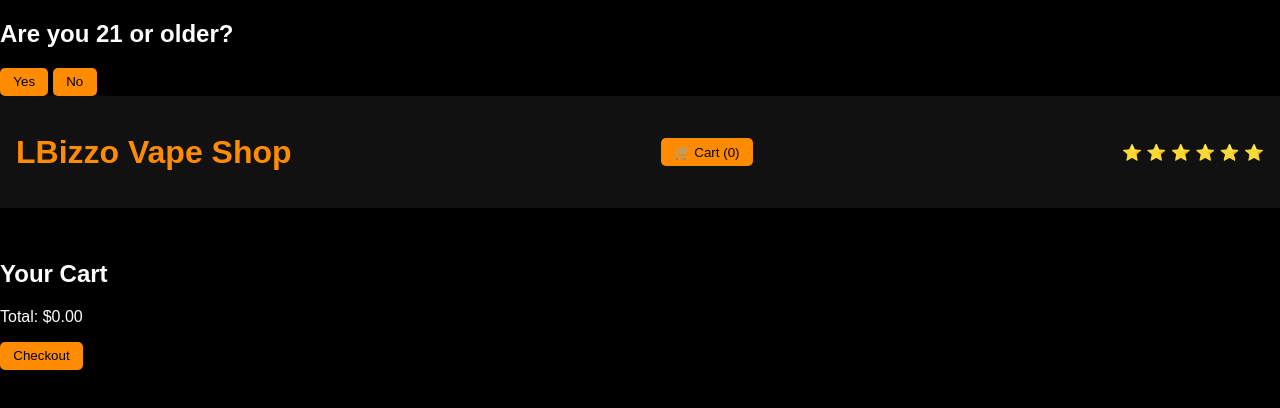
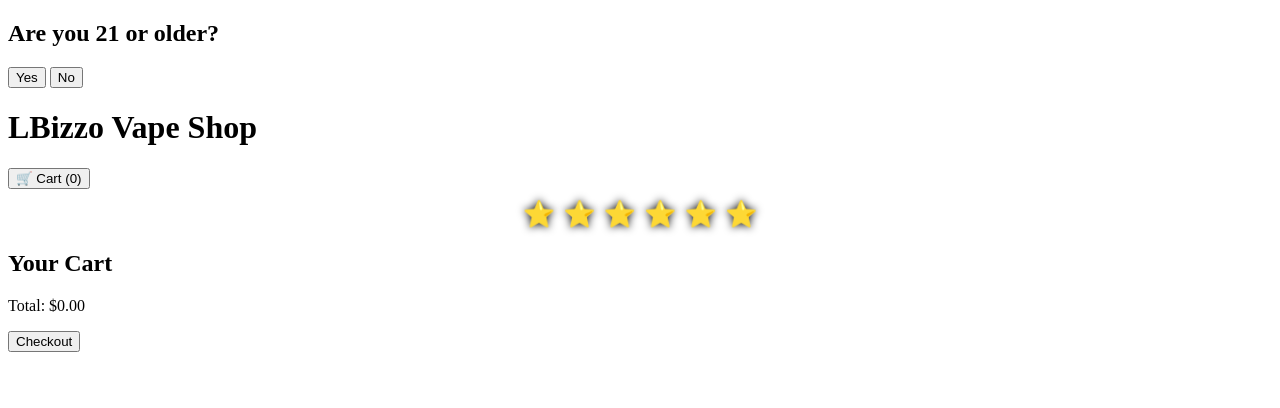
Before and after one commit to bouielouis73-creator/LBizzo-_VapeShop, a website: page index.html in a window 1280 px wide. Drawn offline with Linux system fonts and the light colour scheme.

Commit message:
Update style.css

```diff
--- a/style.css
+++ b/style.css
@@ -1,63 +1,20 @@
-body {
-  font-family: 'Poppins', sans-serif;
-  background: #000;
-  color: #fff;
-  margin: 0;
-  padding: 0;
+/* Loyalty Stars Section */
+#loyalty-stars {
+  display: flex;
+  justify-content: center;
+  gap: 8px;
+  margin-top: 10px;
 }
 
-header {
-  display: flex;
-  justify-content: space-between;
-  align-items: center;
-  background: #111;
-  color: #ff8c00;
-  padding: 1em;
+.star {
+  font-size: 26px;
+  color: #444;
+  text-shadow: 0 0 8px #000;
+  transition: color 0.3s, text-shadow 0.3s, transform 0.3s;
 }
 
-button {
-  background: #ff8c00;
-  color: #000;
-  border: none;
-  padding: 0.5em 1em;
-  border-radius: 5px;
-  cursor: pointer;
+.star.active {
+  color: #ff8c00;
+  text-shadow: 0 0 18px #ff8c00, 0 0 28px #ff8c00;
+  transform: scale(1.1);
 }
-
-.product-grid {
-  display: grid;
-  grid-template-columns: repeat(auto-fill, minmax(220px, 1fr));
-  gap: 1em;
-  padding: 1em;
-}
-
-.product {
-  background: #1b1b1b;
-  padding: 1em;
-  border-radius: 10px;
-  text-align: center;
-}
-
-#cart-popup {
-  position: fixed;
-  bottom: -100%; /* Start hidden below the screen */
-  left: 0;
-  width: 100%;
-  background: #111;
-  border-top: 3px solid #ff8c00;
-  padding: 1em;
-  color: white;
-  z-index: 1000;
-  text-align: center;
-  transition: bottom 0.4s ease-in-out, opacity 0.3s ease-in-out; /* Smooth slide and fade */
-  opacity: 0;
-}
-
-#cart-popup.show {
-  bottom: 0; /* Slides up into view */
-  opacity: 1;
-}
-
-.hidden {
-  display: none;
-}
```
